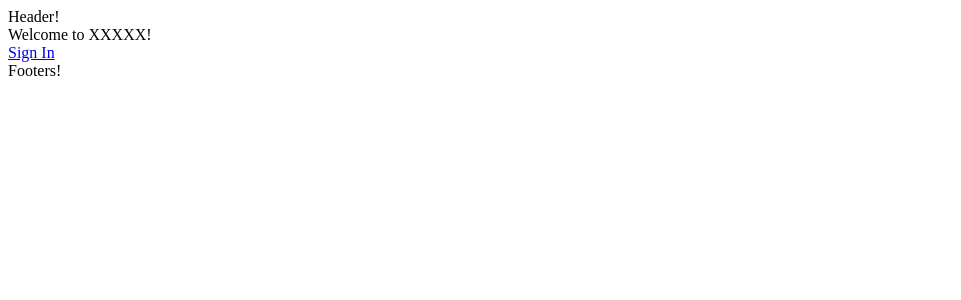
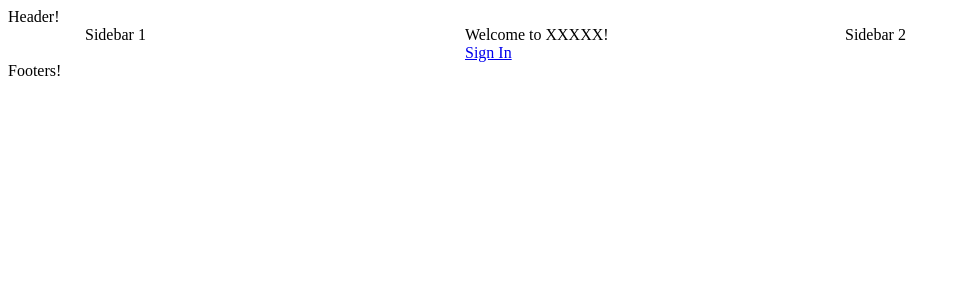
Before and after one commit to kuru-studio/kuru-studio-social-web, a Next.js app: page / in a window 1280 px wide. Shown: the top 300 px of the page, without its empty margins (0-961 px from the left). Built offline with nearby package versions, Linux system fonts and the light colour scheme; no server answers.

Commit message:
add react grid system

```diff
--- a/components/templates/Landing.tsx
+++ b/components/templates/Landing.tsx
@@ -5,15 +5,26 @@ import Link from 'next/link'
 import FooterOrganism from "@components/organisms/FooterOrganism";
 import HeaderOrganism from "@components/organisms/HeaderOrganism";
 
+// ANCHOR: React Grid System Import
+import { Container, Row, Col } from 'react-grid-system';
+
 // ANCHOR: Landing Template
 export default function LandingTemplate() {
   return (
     <>
       <HeaderOrganism />
-      <main>
-        <div>Welcome to {process.env.SITE_NAME}!</div>
-        <div><Link href="/signin">Sign In</Link></div>
-      </main>
+      <Container>
+        <Row>
+          <Col>Sidebar 1</Col>
+          <Col>
+            <main>
+              <div>Welcome to {process.env.SITE_NAME}!</div>
+              <div><Link href="/signin">Sign In</Link></div>
+            </main>
+          </Col>
+          <Col>Sidebar 2</Col>
+        </Row>
+      </Container>
       <FooterOrganism />
     </>
   );
--- a/package.json
+++ b/package.json
@@ -12,6 +12,7 @@
     "next": "^10.0.1",
     "react": "^17.0.1",
     "react-dom": "^17.0.1",
+    "react-grid-system": "^8.0.1",
     "react-redux": "^7.2.2",
     "redux": "^4.0.5",
     "redux-saga": "^1.1.3"
```
Also changed, not shown: 1 other file (tests, documents, lock files or other folders).
